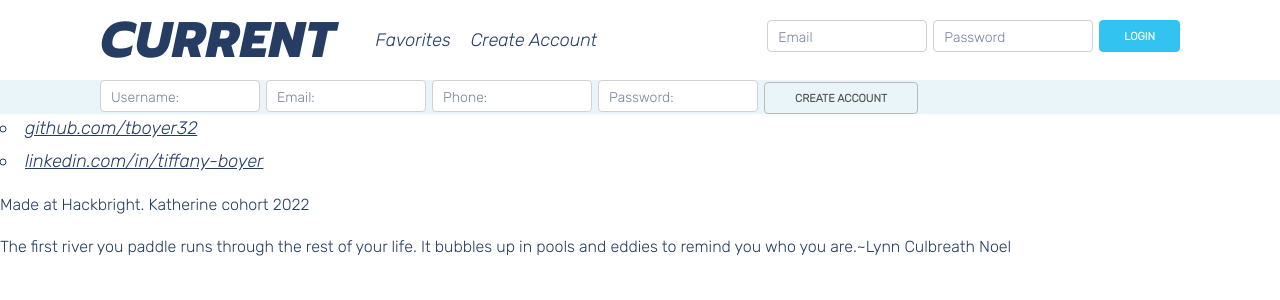
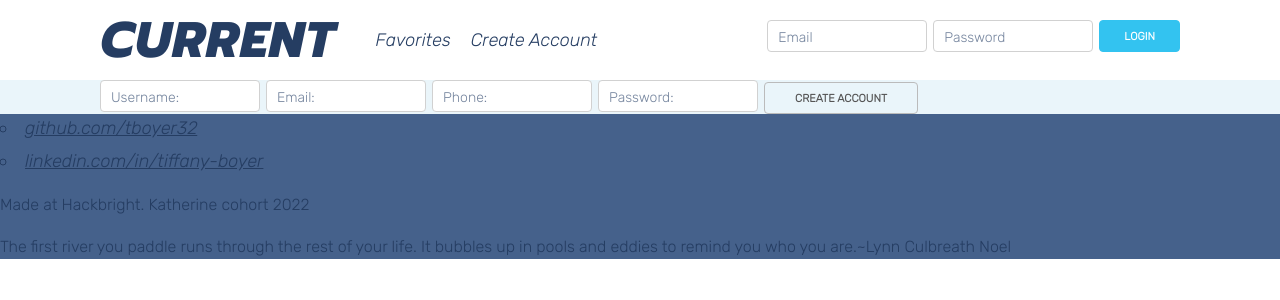
Before and after one commit to tboyer32/current, a React (Create React App) app: page /create-account in a window 1280 px wide. Shown: the top 300 px of the page. Built offline with nearby package versions, Linux system fonts and the light colour scheme.

Commit message:
update css

```diff
--- a/src/css/current.css
+++ b/src/css/current.css
@@ -28,7 +28,11 @@
  /* =========================================================================== */
  /* Layout */
  /* =========================================================================== */
-.container {
+ html, body, body > div {
+     height: 100%;
+}
+
+ .container {
     margin: 0 100px;
 }
 
@@ -63,6 +67,15 @@ header h1, header nav, header ul li {
 
 main {
     background-color: var(--background-color-softer);
+}
+
+body > footer {
+    position: sticky;
+    top: 100vh;
+}
+
+footer {
+    background-color: #45618B;
 }
 
  /* =========================================================================== */
```
Also changed, not shown: 1 other file (tests, documents, lock files or other folders).
